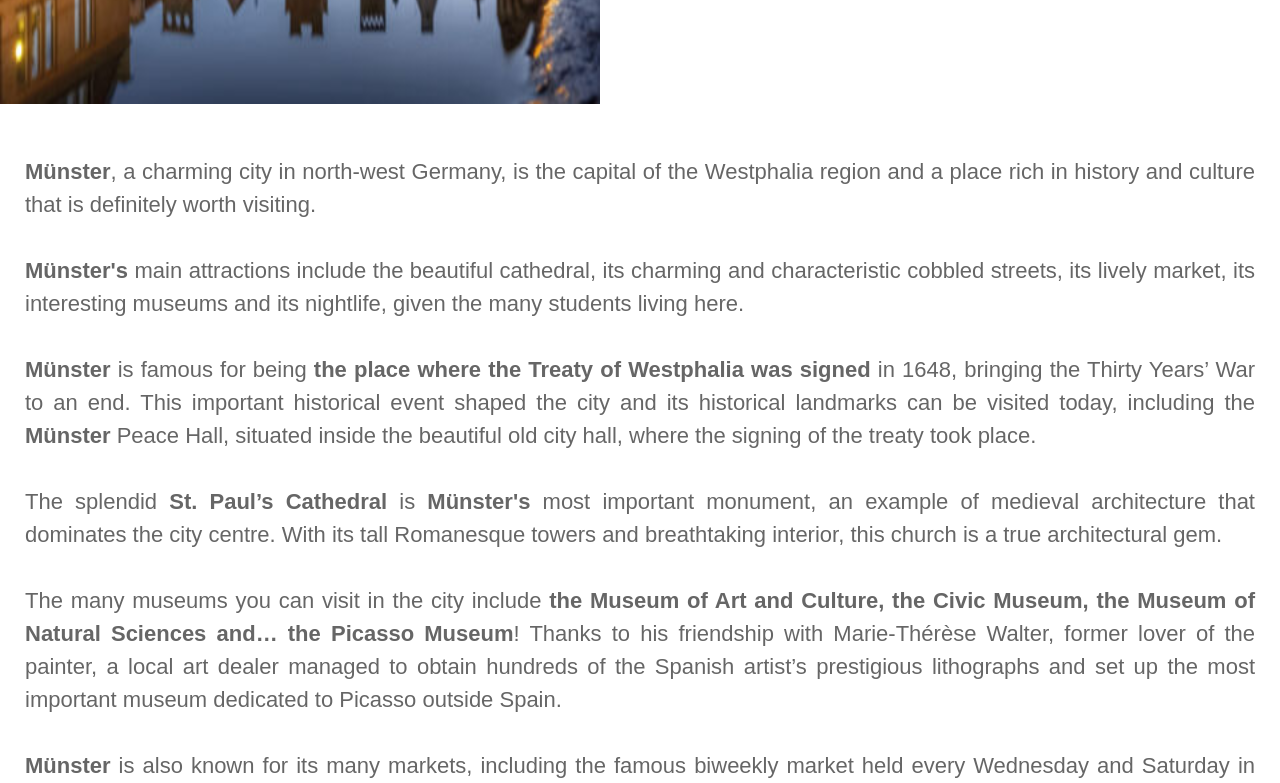
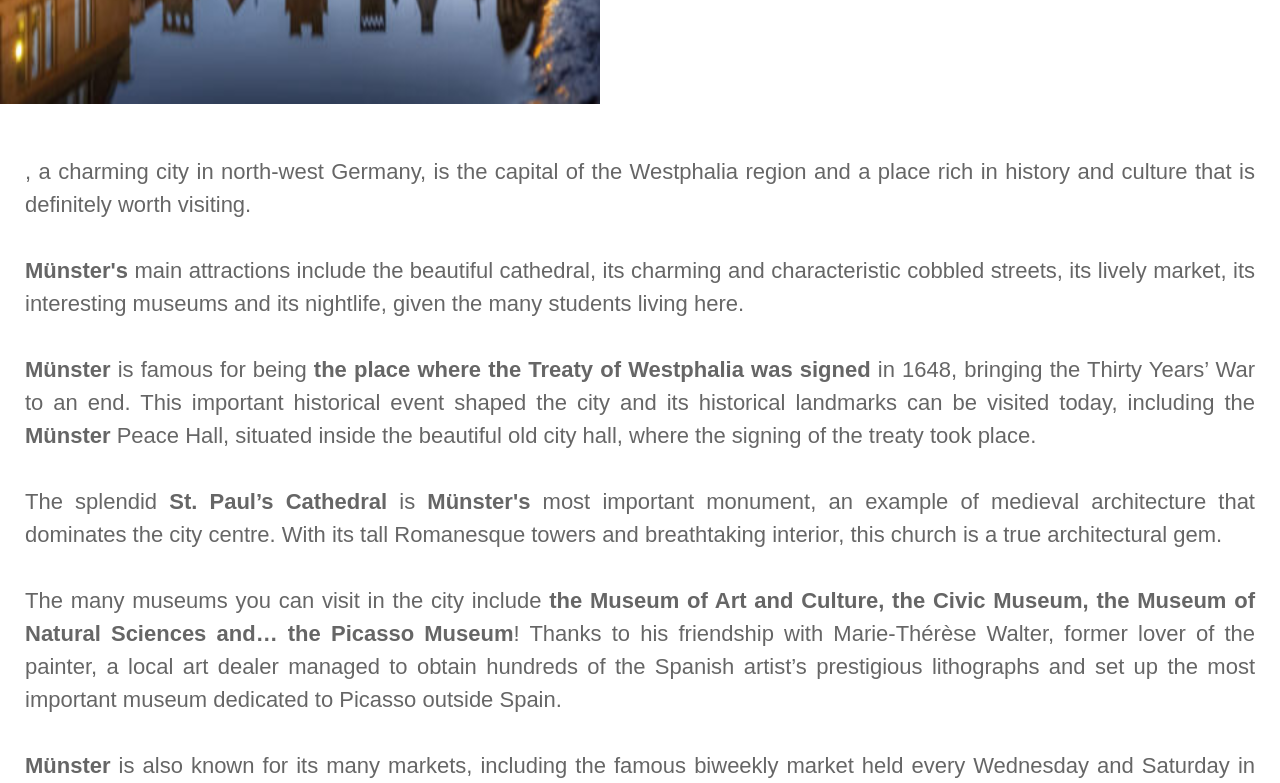
Before and after one commit to maryna-shyrokova/maryna-shyrokova.github.io, a plain HTML site: page index.html in a window 1280 px wide. Shown: the part 1100-1883 px from the top of the page. Drawn offline with Linux system fonts and the light colour scheme.

Commit message:
Just check

```diff
--- a/index.html
+++ b/index.html
@@ -14,7 +14,7 @@
     <img src="images/münster_logo.jpg" alt="Münster" width="600" height="600">
     <img src="images/münster_head.jpg" alt="Münster" width="600" height="600">
     </div>
-    <p><strong>Münster</strong>, a charming city in north-west Germany, is the capital of the Westphalia region and a place rich in history and culture that is definitely worth visiting.
+    <p>, a charming city in north-west Germany, is the capital of the Westphalia region and a place rich in history and culture that is definitely worth visiting.
     <br><br><strong>Münster's</strong> main attractions include the beautiful cathedral, its charming and characteristic cobbled streets, its lively market, its interesting museums and its nightlife, given the many students living here.
   <br><br><strong>Münster</strong> is famous for being <strong>the place where the Treaty of Westphalia was signed</strong> in 1648, bringing the Thirty Years’ War to an end.
     This important historical event shaped the city and its historical landmarks can be visited today, including the <strong>Münster</strong>  Peace Hall, situated inside the beautiful old city hall, where the signing of the treaty took place.
```
